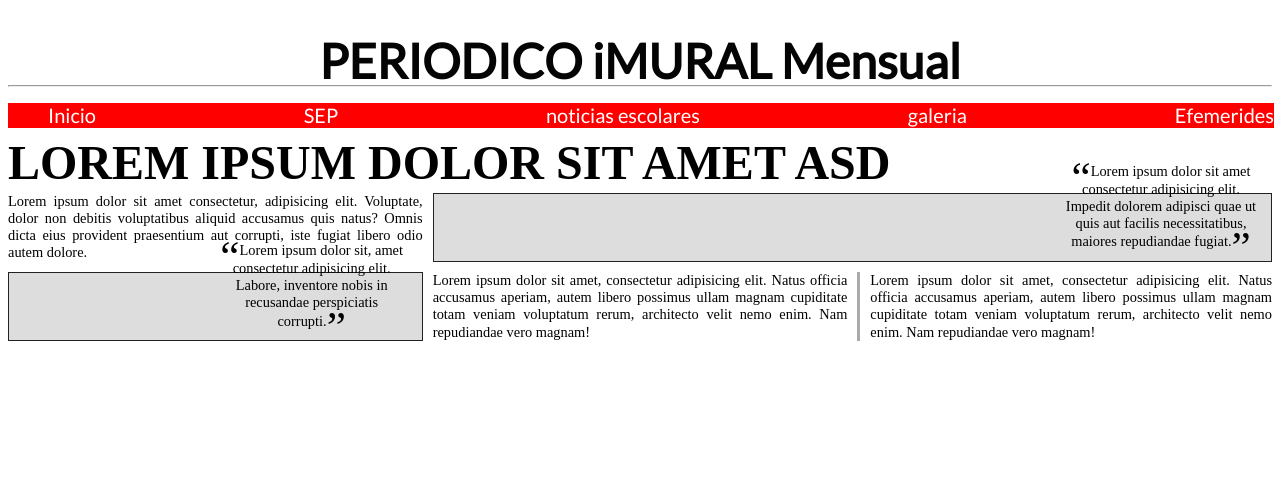
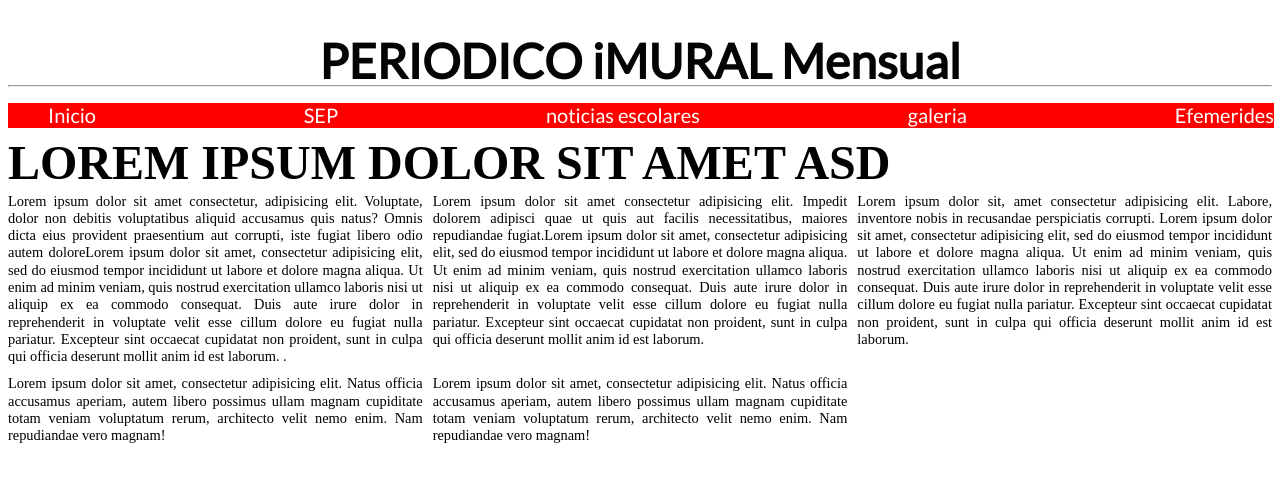
Before and after one commit to jorgernes/periodico, an Angular app: page /noticias in a window 1280 px wide. Shown: the top 482 px of the page. Built offline with nearby package versions, Linux system fonts and the light colour scheme.

Commit message:
miercolesjueves

```diff
--- a/src/app/app.component.ts
+++ b/src/app/app.component.ts
@@ -4,7 +4,9 @@
   selector: 'app-root',
   templateUrl: './app.component.html',
   styleUrls: ['./app.component.css']
+
 })
 export class AppComponent {
   title = 'app';
+
 }
--- a/src/app/efemerides/efemerides.component.css
+++ b/src/app/efemerides/efemerides.component.css
@@ -15,7 +15,7 @@
   padding: 20px;
   background: #fff;
   margin-bottom: 20px;
-  border-left: 5px solid rgb(207, 202, 202);
+  border-right: 5px solid rgb(207, 202, 202);
 }
 
 .principal article p {
--- a/src/app/efemerides/efemerides.component.html
+++ b/src/app/efemerides/efemerides.component.html
@@ -1,8 +1,8 @@
 <div class="principal contenedor">
 
 		<article>
-			<h2 class="titulo">Efemérides</h2>
-			<p class="fecha">23 de abril 2018</p>
+			<h2 class="titulo">murio la flor</h2>
+			<p class="fecha">23 de agosto 2018</p>
 			<p>Lorem ipsum dolor sit amet, consectetur adipisicing elit, sed do eiusmod
 			tempor incididunt ut labore et dolore magna aliqua. Ut enim ad minim veniam,
 			quis nostrud exercitation ullamco laboris nisi ut aliquip ex ea commodo
@@ -26,8 +26,8 @@
 		</article>
 
 		<article>
-			<h2 class="titulo">Ceremonia Escolar</h2>
-			<p class="fecha">23 de abril 2018</p>
+			<h2 class="titulo">aniversario de tienda escolar</h2>
+			<p class="fecha">24 de agosto 2018</p>
 			<p>Lorem ipsum dolor sit amet, consectetur adipisicing elit, sed do eiusmod
 			tempor incididunt ut labore et dolore magna aliqua. Ut enim ad minim veniam,
 			quis nostrud exercitation ullamco laboris nisi ut aliquip ex ea commodo
@@ -50,8 +50,8 @@
 			proident, sunt in culpa qui officia deserunt mollit anim id est laborum.</p>
 		</article>
         <article>
-			<h2 class="titulo">Actividad Semanal</h2>
-			<p class="fecha">23 de abril 2018</p>
+			<h2 class="titulo">nace mi primo</h2>
+			<p class="fecha">25 de agosto 2018</p>
 			<p>Lorem ipsum dolor sit amet, consectetur adipisicing elit, sed do eiusmod
 			tempor incididunt ut labore et dolore magna aliqua. Ut enim ad minim veniam,
 			quis nostrud exercitation ullamco laboris nisi ut aliquip ex ea commodo
@@ -74,8 +74,8 @@
 			proident, sunt in culpa qui officia deserunt mollit anim id est laborum.</p>
 		</article>
         <article>
-			<h2 class="titulo">Noticias Escolares</h2>
-			<p class="fecha">23 de abril 2018</p>
+			<h2 class="titulo">proximas vacaciones</h2>
+			<p class="fecha">26 de agosto 2018</p>
 			<p>Lorem ipsum dolor sit amet, consectetur adipisicing elit, sed do eiusmod
 			tempor incididunt ut labore et dolore magna aliqua. Ut enim ad minim veniam,
 			quis nostrud exercitation ullamco laboris nisi ut aliquip ex ea commodo
--- a/src/app/galeria/galeria.component.html
+++ b/src/app/galeria/galeria.component.html
@@ -1,8 +1,8 @@
-<div class="contenedor">
-  <img src="https://placeimg.com/640/480/any" alt="">
-  <img src="https://placeimg.com/640/480/any" alt="">
-  <img src="https://placeimg.com/640/480/any" alt="">
-  <img src="https://placeimg.com/640/480/any" alt="">
-  <img src="https://placeimg.com/640/480/any" alt="">
-  <img src="https://placeimg.com/640/480/any" alt="">
+<div class="contenedor" >
+  <img src="https://placeimg.com/640/480/any" alt="" width="100%">
+  <img src="https://placeimg.com/640/480/any" alt="" width="100%">
+  <img src="https://placeimg.com/640/480/any" alt="" width="100%">
+  <img src="https://placeimg.com/640/480/any" alt="" width="100%">
+  <img src="https://placeimg.com/640/480/any" alt="" width="100%">
+  <img src="https://placeimg.com/640/480/any" alt="" width="100%">
 </div>
--- a/src/app/inicio/inicio.component.html
+++ b/src/app/inicio/inicio.component.html
@@ -3,5 +3,6 @@
     <h2>Esc: Primaria Publica</h2>
     <!-- <br> -->
     <h3>SEP CDMX</h3>
+
   </div>
 </div>
--- a/src/app/noticias/noticias.component.css
+++ b/src/app/noticias/noticias.component.css
@@ -1,10 +1,7 @@
-/* .grid{
-    display: grid;
-    grid-column: repeat(8, 1fr);
-}
+
 .p{
     color: aliceblue;
-} */
+}
 h2 {
     font-size: 3em;
     line-height: 0.8;
@@ -14,8 +11,8 @@
 
 .grid {
     display: grid;
-    grid-template-columns: repeat(3, 1fr);
-    grid-template-rows: repeat(2, 1fr);
+    grid-template-columns:  1fr 1fr 1fr;
+    grid-template-rows: repeat(1, 1fr);
     grid-gap: 10px;
     text-align: justify;
     font-size: 0.9em;
@@ -35,14 +32,14 @@
     grid template rows define el numero de renglones
 */
 
-    .grid .quote-container {
+    /* .grid .quote-container {
         background-color: #ddd;
         border: 1px solid #222;
         position: relative;
-    }
+    } */
     /* ES NECESARIO EL POSITION RELATIVE EN EL CONTAINER PARA
     QUE SUS HIJOS CON POSITION ABSOLUTE LO USEN DE REFERENCIA  */
-
+/*
 
         .grid .quote-container .quote {
             position: absolute;
@@ -51,20 +48,20 @@
             max-width: 200px;
             padding: 10px;
             text-align: center;
-        }
+        } */
 
         /* POSTITION ABSOLUTE OCUPA COMO REFERENCIA EL ANCENTRO
         MAS CERCANO QUE TENGA O POSITION RELATIVE O POSITION ABSOLUTE */
 
-        .grid .quote-container .quote::before {
+        /* .grid .quote-container .quote::before {
             content: "“";
             font-size: 3em;
             line-height: 1em;
             line-height: 0em;
             position: relative;
             top: 15px;
-        }
-
+        } */
+/*
         .grid .quote-container .quote::after {
             content: "”";
             font-size: 3em;
@@ -73,13 +70,13 @@
             position: relative;
             top: 15px;
         }
+         */
+/*
+    .grid div:nth-child(2) {
+        grid-column: 1/4;
+    } */
 
-
-    .grid div:nth-child(2) {
-        grid-column: 2/4;
-    }
-
-    .grid .borde-izq {
+    /* .grid .borde-izq {
         border-left: 3px solid #aaa;
         padding-left: 10px;
-    }
+    } */
--- a/src/app/noticias/noticias.component.html
+++ b/src/app/noticias/noticias.component.html
@@ -17,13 +17,24 @@
 <h2>Lorem ipsum dolor sit amet asd </h2>
 <div class="grid">
   <div class="texto">Lorem ipsum dolor sit amet consectetur, adipisicing elit. Voluptate, dolor non debitis voluptatibus aliquid accusamus quis
-    natus? Omnis dicta eius provident praesentium aut corrupti, iste fugiat libero odio autem dolore.</div>
+ natus? Omnis dicta eius provident praesentium aut corrupti, iste fugiat libero odio autem doloreLorem ipsum dolor sit amet,
+consectetur adipisicing elit, sed do eiusmod tempor incididunt ut labore et dolore magna aliqua. Ut enim ad minim veniam,
+quis nostrud exercitation ullamco laboris nisi ut aliquip ex ea commodo consequat. Duis aute irure dolor in reprehenderit
+in voluptate velit esse cillum dolore eu fugiat nulla pariatur. Excepteur sint occaecat cupidatat non proident, sunt in culpa
+qui officia deserunt mollit anim id est laborum. .</div>
   <div class="quote-container">
     <div class="quote">Lorem ipsum dolor sit amet consectetur adipisicing elit. Impedit dolorem adipisci quae ut quis aut facilis necessitatibus,
-      maiores repudiandae fugiat.</div>
+ maiores repudiandae fugiat.Lorem ipsum dolor sit amet, consectetur adipisicing elit, sed do eiusmod tempor incididunt ut
+labore et dolore magna aliqua. Ut enim ad minim veniam, quis nostrud exercitation ullamco laboris nisi ut aliquip ex ea commodo
+consequat. Duis aute irure dolor in reprehenderit in voluptate velit esse cillum dolore eu fugiat nulla pariatur. Excepteur
+sint occaecat cupidatat non proident, sunt in culpa qui officia deserunt mollit anim id est laborum.</div>
   </div>
   <div class="quote-container">
-    <div class="quote">Lorem ipsum dolor sit, amet consectetur adipisicing elit. Labore, inventore nobis in recusandae perspiciatis corrupti.</div>
+<div class="quote">Lorem ipsum dolor sit, amet consectetur adipisicing elit. Labore, inventore nobis in recusandae perspiciatis corrupti. Lorem
+  ipsum dolor sit amet, consectetur adipisicing elit, sed do eiusmod tempor incididunt ut labore et dolore magna aliqua.
+  Ut enim ad minim veniam, quis nostrud exercitation ullamco laboris nisi ut aliquip ex ea commodo consequat. Duis aute irure
+  dolor in reprehenderit in voluptate velit esse cillum dolore eu fugiat nulla pariatur. Excepteur sint occaecat cupidatat
+  non proident, sunt in culpa qui officia deserunt mollit anim id est laborum.</div>
   </div>
   <div class="texto">Lorem ipsum dolor sit amet, consectetur adipisicing elit. Natus officia accusamus aperiam, autem libero possimus ullam
     magnam cupiditate totam veniam voluptatum rerum, architecto velit nemo enim. Nam repudiandae vero magnam!</div>
--- a/src/app/sep/sep.component.html
+++ b/src/app/sep/sep.component.html
@@ -1,10 +1,10 @@
 
-<!-- <div>
+<div>
   <li class="nav-item">
-    <a class="nav-link" href="https://expo.getbootstrap.com" onclick="ga('send', 'event', 'Navbar', 'Community links', 'Expo');"
+    <a class="www.gob.mx/sep" onclick="ga('send', 'event', 'Navbar', 'Community links', 'Expo');"
     target="_blank" rel="noopener">Expo</a>
   </li>
-</div> -->
-<iframe src="https://www.google.com">
+</div>
+<!-- <iframe src="https://www.gob.mx/sep" style="height:200px;width:300px;">
   <p>Your browser does not support iframes.</p>
-</iframe>
+</iframe> -->
```
